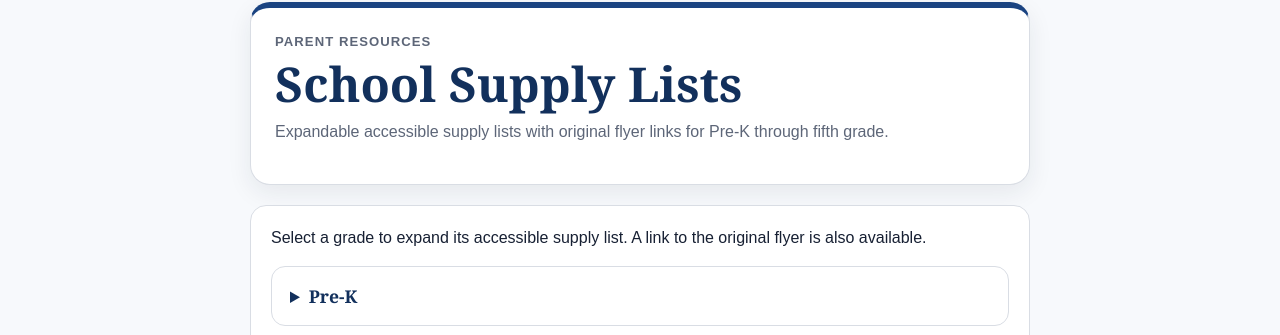
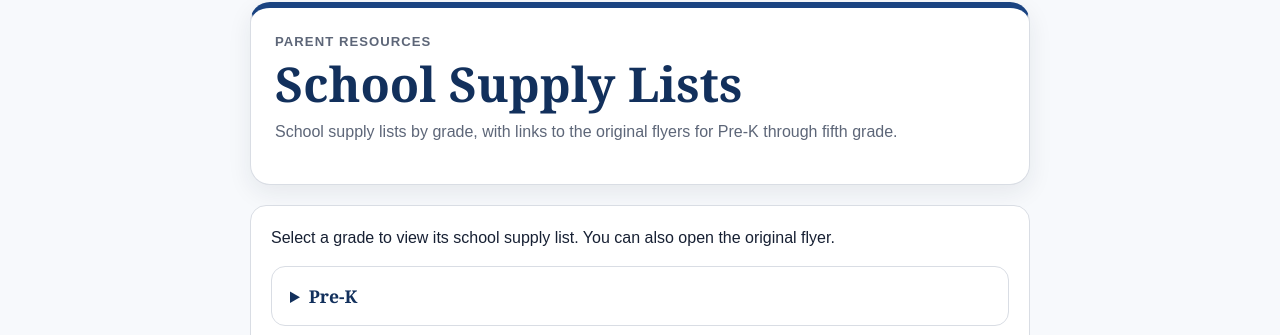
Before and after one commit to matthewtckr/cheneypta, a Jekyll site: the page built from _resources/school-supply-lists.md, in a window 1280 px wide. Shown: the part 378-713 px from the top of the page. Built offline with Jekyll 4.4.1, drawn with Linux system fonts in a browser that asks for light colours.

Commit message:
Validate HTML and finish bilingual supply lists

```diff
--- a/_config.yml
+++ b/_config.yml
@@ -1,5 +1,6 @@
 title: Cheney Elementary PTA®
 description: Quick resources for Cheney Elementary families and new parents.
+description_es: Recursos rápidos para las familias de Cheney Elementary y los padres nuevos.
 url: "https://cheneypta.org"
 baseurl: ""
 
--- a/_includes/supply-lists.html
+++ b/_includes/supply-lists.html
@@ -1,7 +1,7 @@
 {% if include.language == "es" %}
-  <p>Seleccione un grado para ampliar su lista de útiles traducida. También puede abrir el volante original en inglés.</p>
+  <p>Seleccione un grado para ver la lista de útiles escolares. También puede abrir el volante original en inglés.</p>
 {% else %}
-  <p>Select a grade to expand its accessible supply list. A link to the original flyer is also available.</p>
+  <p>Select a grade to view its school supply list. You can also open the original flyer.</p>
 {% endif %}
 
 {% for supply_list in site.data.supply_lists %}
@@ -9,10 +9,9 @@
     <summary>{% if include.language == "es" %}{{ supply_list.grade_es }}{% else %}{{ supply_list.grade_en }}{% endif %}</summary>
     <div class="supply-list-content">
       <p><a href="{{ supply_list.image | relative_url }}">{% if include.language == "es" %}Abrir el volante original en inglés{% else %}Open the original flyer{% endif %}</a></p>
-      <div class="supply-list-transcript">
-        <h3>{% if include.language == "es" %}Transcripción de texto accesible{% else %}Accessible text transcript{% endif %}</h3>
+      <div class="supply-list-details">
+        <h2>{% if include.language == "es" %}{{ supply_list.source_title_es }}{% else %}{{ supply_list.source_title }}{% endif %}</h2>
         <div>
-          <p><strong>{% if include.language == "es" %}{{ supply_list.source_title_es }}{% else %}{{ supply_list.source_title }}{% endif %}</strong></p>
           {% if include.language == "es" %}
             {% assign intro = supply_list.intro_es %}
             {% assign closing = supply_list.closing_es %}
--- a/_layouts/default.html
+++ b/_layouts/default.html
@@ -4,7 +4,7 @@
   <meta charset="utf-8">
   <meta name="viewport" content="width=device-width, initial-scale=1">
   <title data-title-en="{% if page.title %}{{ page.title | escape }} | {% endif %}{{ site.title | escape }}" data-title-es="{% if page.title_es %}{{ page.title_es | escape }} | {% elsif page.title %}{{ page.title | escape }} | {% endif %}{{ site.title | escape }}">{% if page.title %}{{ page.title }} | {% endif %}{{ site.title }}</title>
-  <meta name="description" content="{{ site.description }}">
+  <meta name="description" content="{{ page.description | default: site.description | escape }}" data-description-en="{{ page.description | default: site.description | escape }}" data-description-es="{{ page.description_es | default: site.description_es | default: page.description | default: site.description | escape }}">
   <link rel="stylesheet" href="{{ '/assets/css/site.css' | relative_url }}">
 </head>
 <body>
--- a/_resources/school-supply-lists.md
+++ b/_resources/school-supply-lists.md
@@ -1,8 +1,8 @@
 ---
 title: School Supply Lists
 title_es: Listas de útiles escolares
-description: Expandable accessible supply lists with original flyer links for Pre-K through fifth grade.
-description_es: Listas de útiles escolares accesibles y ampliables, con enlaces a los volantes originales, de Pre-K a quinto grado.
+description: School supply lists by grade, with links to the original flyers for Pre-K through fifth grade.
+description_es: Listas de útiles escolares por grado, con enlaces a los volantes originales de Pre-K a quinto grado.
 category: Parent Resources
 category_es: Recursos para familias
 order: 100
@@ -10,7 +10,7 @@ external_url: ""
 supply_lists: true
 last_updated: 2026-07-04
 content_en: |
-  Embedded school supply lists and accessible text transcripts.
+  School supply lists by grade with links to the original flyers.
 content_es: |
-  Listas de útiles escolares integradas y transcripciones de texto accesibles.
+  Listas de útiles escolares por grado con enlaces a los volantes originales.
 ---
--- a/assets/css/site.css
+++ b/assets/css/site.css
@@ -355,18 +355,18 @@ h2 {
   padding: 18px;
 }
 
-.supply-list-transcript {
+.supply-list-details {
   padding: 18px;
   border: 1px solid var(--border);
   border-radius: 14px;
   background: var(--soft);
 }
 
-.supply-list-transcript h3 {
+.supply-list-details h2 {
   margin-bottom: 12px;
 }
 
-.supply-list-transcript ul {
+.supply-list-details ul {
   padding-left: 22px;
 }
 
--- a/assets/js/language.js
+++ b/assets/js/language.js
@@ -33,6 +33,11 @@
     var title = document.querySelector("title[data-title-en][data-title-es]");
     if (title) {
       document.title = title.getAttribute("data-title-" + language);
+    }
+
+    var description = document.querySelector("meta[name='description'][data-description-en][data-description-es]");
+    if (description) {
+      description.setAttribute("content", description.getAttribute("data-description-" + language));
     }
 
     var labeledElements = document.querySelectorAll("[data-aria-label-en][data-aria-label-es]");
```
Also changed, not shown: index.md (+1 -1 lines), .github/workflows/pages.yml, README.md.
